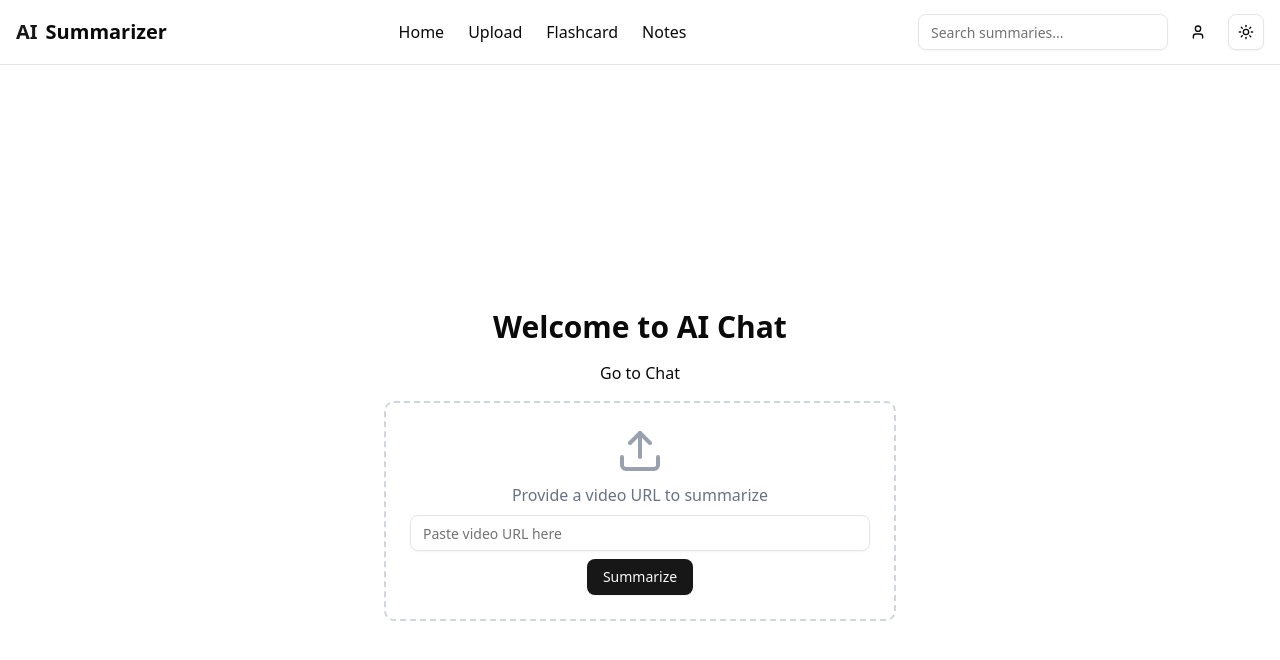
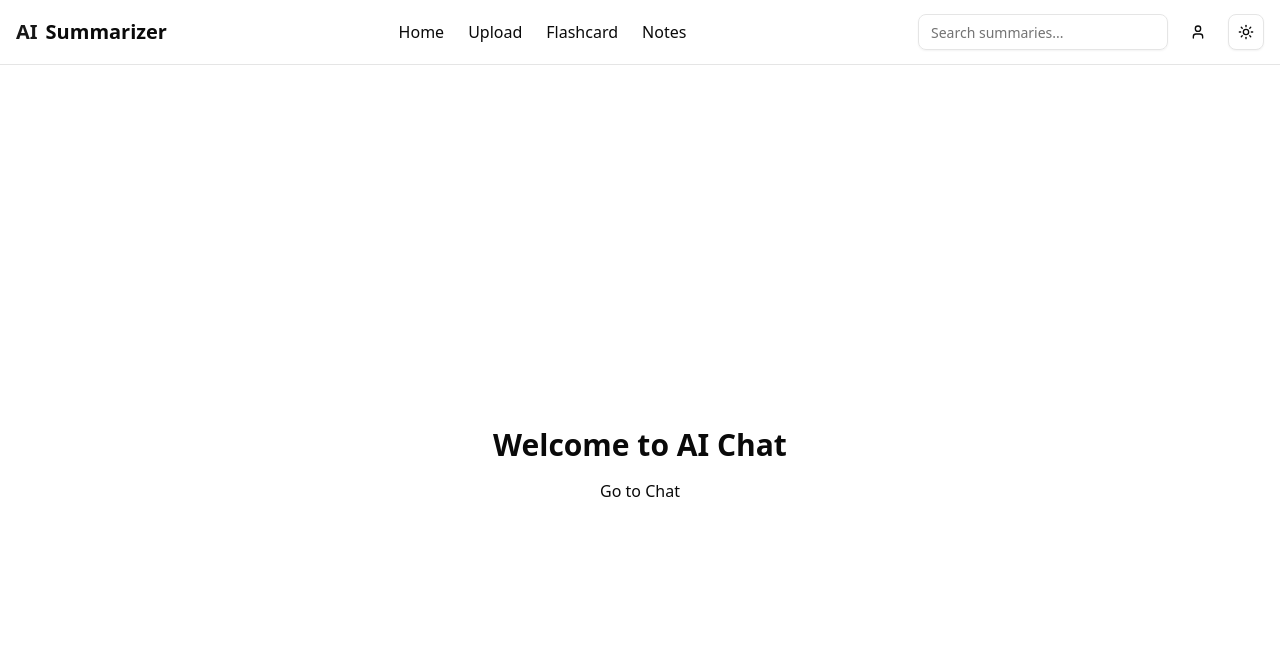
Before and after one commit to RafexStrike/PH-Team-CodeSpirit-QuickClip, a Next.js app: page / in a window 1280 px wide. Shown: the top 660 px of the page. Built offline with nearby package versions, Linux system fonts and the light colour scheme.

Commit message:
updated code

```diff
--- a/src/app/page.js
+++ b/src/app/page.js
@@ -1,5 +1,4 @@
 // Simple landing page, link to chat or chatbotinterface
-import VideoSummarizer from '@/components/ui/VideoSummarizer';
 import Link from 'next/link';
 
 export default function HomePage() {
@@ -11,7 +10,7 @@ export default function HomePage() {
       </div>
 
 
-      <VideoSummarizer/>
+
 
 
     </main>
--- a/src/components/ui/VideoSummarizer.jsx
+++ /dev/null
@@ -1,80 +0,0 @@
-"use client";
-
-import { useState } from "react";
-import { Button } from "@/components/ui/button";
-import { Input } from "@/components/ui/input";
-import { Card, CardContent, CardHeader, CardTitle } from "@/components/ui/card";
-import { Upload } from "lucide-react";
-
-export default function VideoSummarizer() {
-  const [videoUrl, setVideoUrl] = useState("");
-  const [summary, setSummary] = useState(null);
-  const [loading, setLoading] = useState(false);
-
-  const handleSummarize = async () => {
-    if (!videoUrl) {
-      alert("Please provide a video URL");
-      return;
-    }
-
-    setLoading(true);
-    setSummary(null);
-
-    try {
-      // Placeholder transcript for demo
-      const transcript = `Transcript placeholder for video URL: ${videoUrl}`;
-
-      const res = await fetch("/api/summarize", {
-        method: "POST",
-        headers: { "Content-Type": "application/json" },
-        body: JSON.stringify({ transcript })
-      });
-
-      const data = await res.json();
-
-      if (data.error) alert(data.error);
-      else setSummary(data);
-    } catch (err) {
-      console.error(err);
-      alert("Error summarizing video.");
-    }
-
-    setLoading(false);
-  };
-
-  return (
-    <div className="flex flex-col items-center justify-center p-6 border-2 border-dashed border-gray-300 rounded-lg w-full max-w-lg mx-auto bg-white dark:bg-gray-800 space-y-4">
-      <Upload className="w-12 h-12 text-gray-400 dark:text-gray-200 mb-2" />
-      <p className="text-center text-gray-500 dark:text-gray-300 mb-2">
-        Provide a video URL to summarize
-      </p>
-
-      <Input
-        placeholder="Paste video URL here"
-        value={videoUrl}
-        onChange={(e) => setVideoUrl(e.target.value)}
-        className="mb-2"
-      />
-
-      <Button onClick={handleSummarize} disabled={loading}>
-        {loading ? "Summarizing..." : "Summarize"}
-      </Button>
-
-      {summary && (
-        <Card className="w-full mt-4 bg-gray-50 dark:bg-gray-900">
-          <CardHeader>
-            <CardTitle>Video Summary</CardTitle>
-          </CardHeader>
-          <CardContent className="space-y-2">
-            <p><strong>Transcript:</strong> {summary.transcript}</p>
-            <ul className="list-disc list-inside">
-              {summary.mainPoints.map((point, i) => (
-                <li key={i}>{point}</li>
-              ))}
-            </ul>
-          </CardContent>
-        </Card>
-      )}
-    </div>
-  );
-}
```
